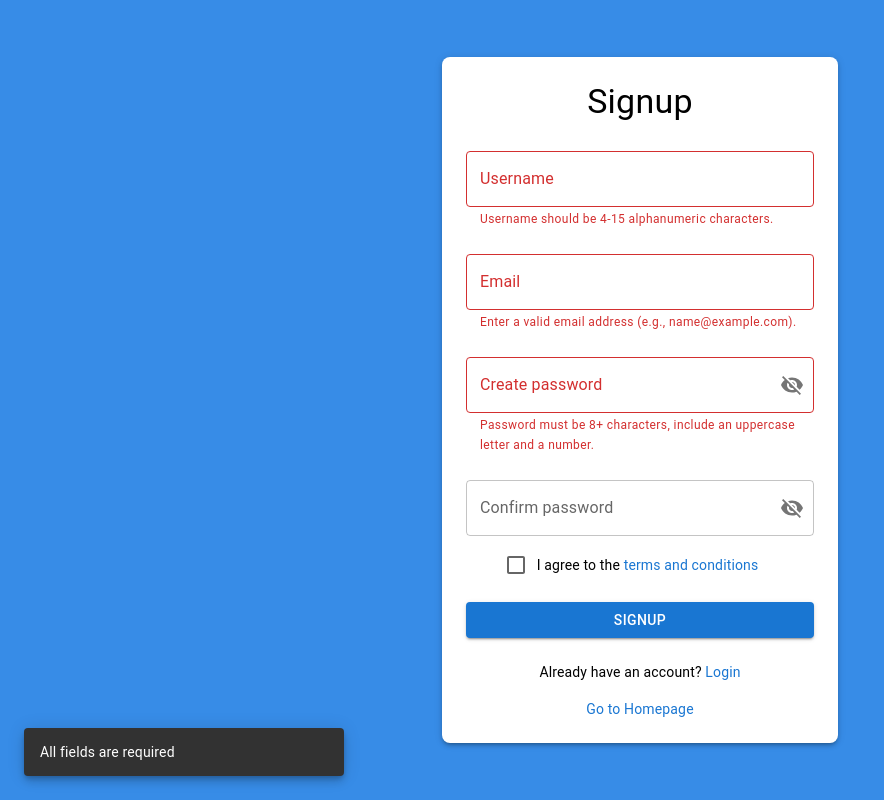
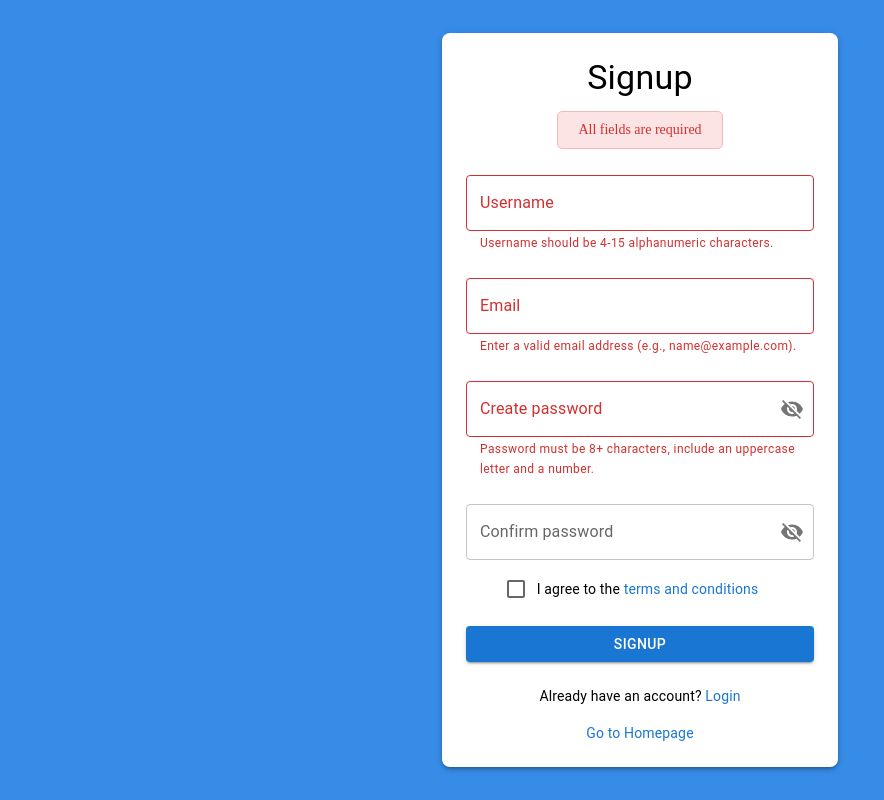
Before and after one commit to SAD-Enjoyers/SAD_Frontend, a React (Vite) app: page /signup in a window 1280 px wide. Both pictures are taken after a click on the button "SIGNUP". Shown: the whole page, without its empty margins (0-884 px from the left). Built offline with nearby package versions, Linux system fonts and the light colour scheme.

Commit message:
Add custom error message box for signup validation feedback

```diff
--- a/src/features/Auth/Signup/Signup.jsx
+++ b/src/features/Auth/Signup/Signup.jsx
@@ -133,6 +133,23 @@ function Signup() {
         <Typography variant="h4" gutterBottom>
           Signup
         </Typography>
+        {/* Error Message Box */}
+        <Box
+          sx={{
+            backgroundColor: "#fce4e4", // Light red background
+            color: "#d32f2f", // Dark red text
+            padding: "10px 20px",
+            borderRadius: "5px",
+            fontSize: "14px",
+            fontWeight: 500,
+            textAlign: "center",
+            marginBottom: "10px",
+            border: "1px solid #f8b6b6",
+            display: errorMessage ? "block" : "none", // Hide if no error
+          }}
+        >
+          {errorMessage}
+        </Box>
 
         <TextField
           fullWidth
@@ -252,12 +269,12 @@ function Signup() {
         </Typography>
       </Box>
 
-      <Snackbar
+      {/* <Snackbar
         open={Boolean(errorMessage)}
         autoHideDuration={6000}
         onClose={() => setErrorMessage("")}
         message={errorMessage}
-      />
+      /> */}
     </Container>
   );
 }
```
